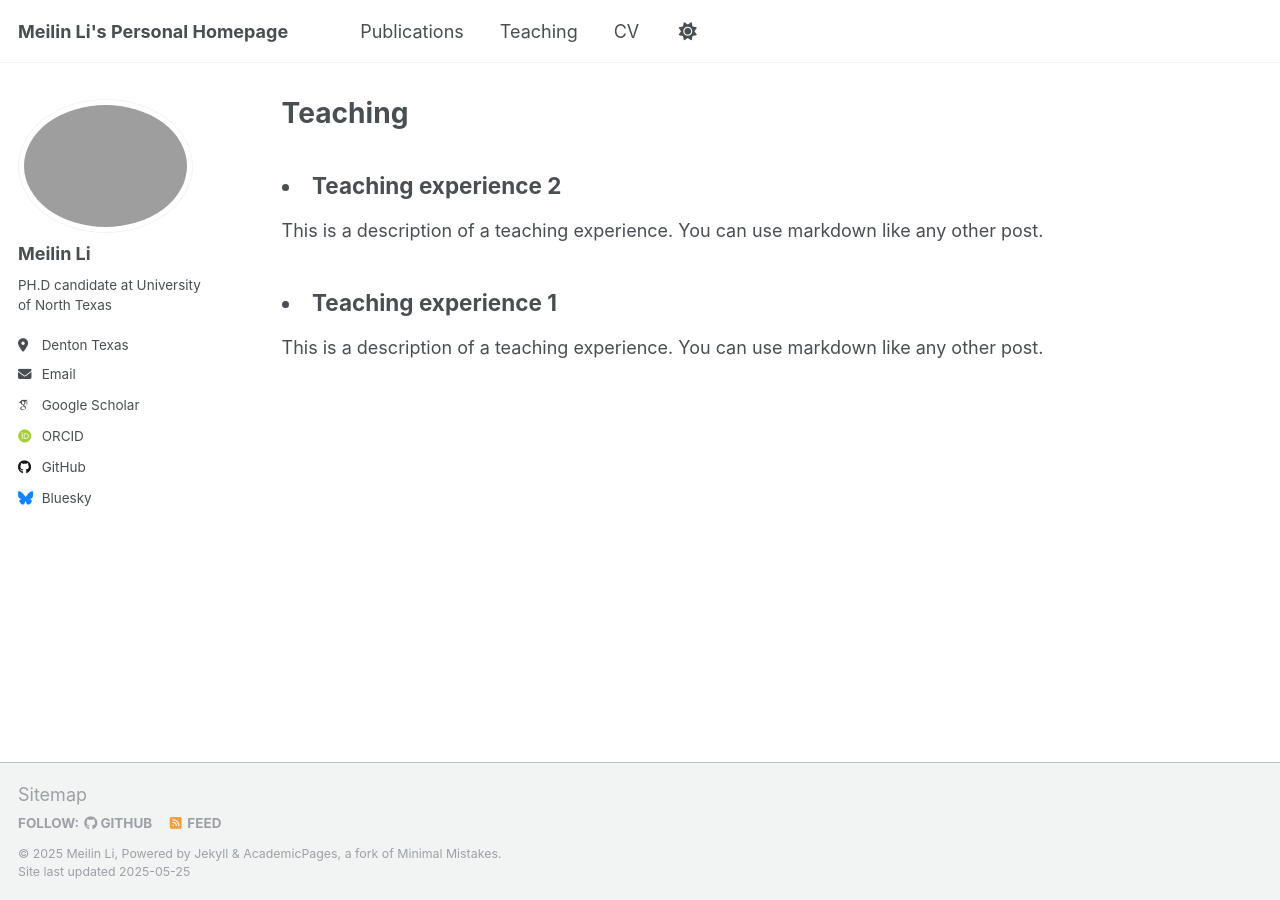
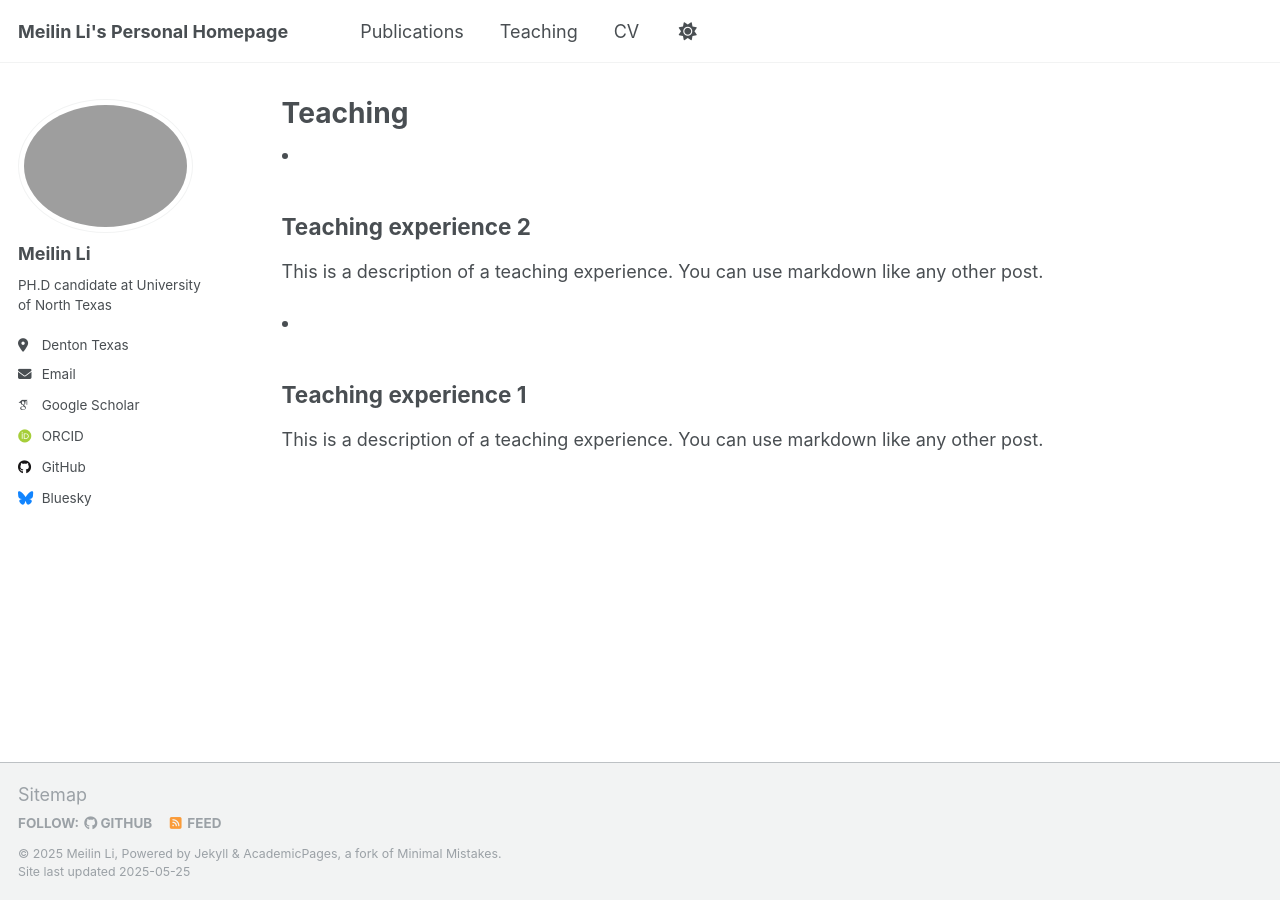
Before and after one commit to meilinlinet/meilinlinet.github.io, a Jekyll site: the page built from _pages/teaching.html, in a window 1280 px wide. Built offline with Jekyll 4.4.1, drawn with Linux system fonts in a browser that asks for light colours; some web fonts are replaced.

Commit message:
Update archive-single.html

```diff
--- a/_includes/archive-single.html
+++ b/_includes/archive-single.html
@@ -26,8 +26,9 @@
       </div>
     {% endif %}
 
+    <li>
       <h2 class="archive__item-title" itemprop="headline">
-      <li>{{ title }}</li>
+        {{ title }}
       </h2>
 
       {% if post.read_time %}
@@ -81,6 +82,6 @@
         <p><a href="{{ post.bibtexurl }}">Download Bibtex</a></p>
   -->
       {% endif %}
-
+    </li>
   </article>
 </div>
```
Lines whose indentation alone changed are shown as unchanged.
